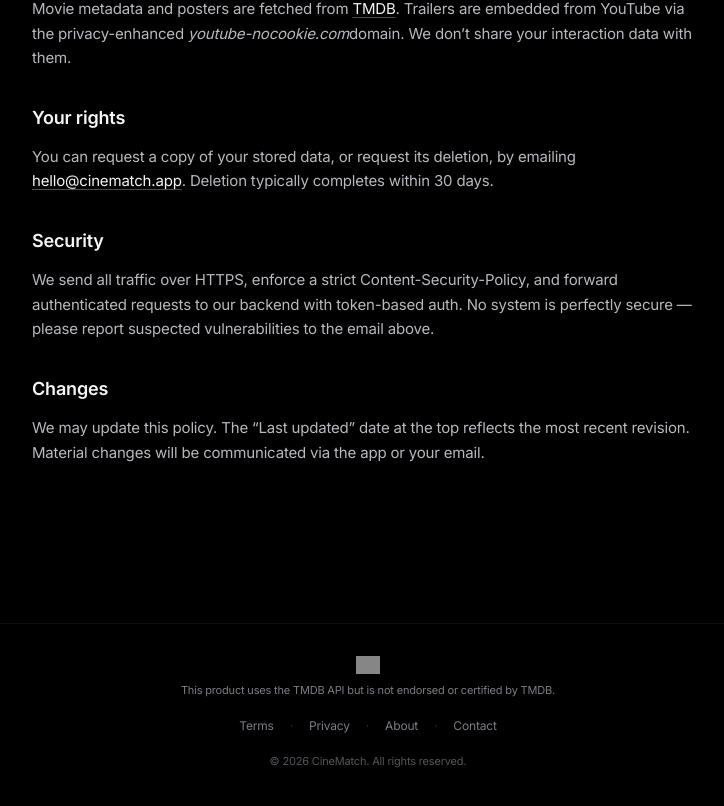
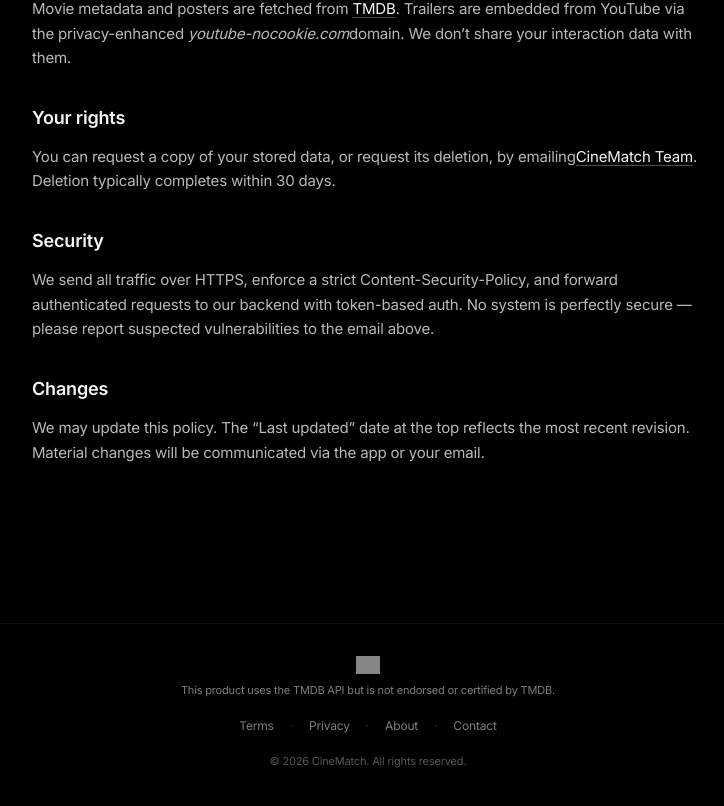
Before and after one commit to Yash-render/cinematch-web, a Next.js app: page /privacy in a window 1280 px wide. Shown: the part 824-1630 px from the top of the page, without its empty margins (272-996 px from the left). Built offline with nearby package versions, Linux system fonts and the light colour scheme; no server answers; grey boxes are pictures that could not be loaded.

Commit message:
Update from https://github.com/roop-yaswanth/CineMatch/commit/3fb3b95fcb6b866a6f486c19a165b03916154f74

```diff
--- a/src/app/about/page.tsx
+++ b/src/app/about/page.tsx
@@ -35,7 +35,7 @@ export default function AboutPage() {
       <h2>Get in touch</h2>
       <p>
         Found a bug, got a suggestion, want to say hi?{" "}
-        <a href="mailto:hello@cinematch.app">hello@cinematch.app</a>.
+        <a href="mailto:class2t24@gmail.com">Cinematch Team</a>.
       </p>
     </LegalShell>
   );
--- a/src/app/api/tmdb-trailer/route.ts
+++ b/src/app/api/tmdb-trailer/route.ts
@@ -34,7 +34,6 @@ const LANG_LABELS: Record<string, string> = {
 };
 
 // TMDB sometimes tags all videos as "en" even for dubbed regional trailers
-// (common for South Indian bilingual films like Salaar, KGF, international releases etc.).
 // Sniff the video title for language keywords and re-bucket accordingly.
 // Covers Indian regional + all major world languages.
 const TITLE_LANG_PATTERNS: Array<{ pattern: RegExp; lang: string }> = [
--- a/src/app/privacy/page.tsx
+++ b/src/app/privacy/page.tsx
@@ -60,7 +60,7 @@ export default function PrivacyPage() {
       <h2>Your rights</h2>
       <p>
         You can request a copy of your stored data, or request its deletion, by emailing
-        <a href="mailto:hello@cinematch.app"> hello@cinematch.app</a>. Deletion typically
+        <a href="mailto:class2t24@gmail.com">CineMatch Team</a>. Deletion typically
         completes within 30 days.
       </p>
 
--- a/src/app/terms/page.tsx
+++ b/src/app/terms/page.tsx
@@ -66,7 +66,7 @@ export default function TermsPage() {
 
       <h2>8. Contact</h2>
       <p>
-        Questions? Email <a href="mailto:hello@cinematch.app">hello@cinematch.app</a>.
+        Questions? Email <a href="mailto:class2t24@gmail.com">Cinematch Team</a>.
       </p>
     </LegalShell>
   );
--- a/src/components/dashboard/HeroFeature.tsx
+++ b/src/components/dashboard/HeroFeature.tsx
@@ -33,10 +33,26 @@ export default function HeroFeature({ movies, onOpenDetail, onWatchlist }: Props
   const [paused, setPaused] = useState(false);
   const wasInteractedRef = useRef(false);
 
+  const [liveBackdrops, setLiveBackdrops] = useState<Record<number, string | null>>({});
+
   // Reset when the movie list itself changes (e.g. new recommendations).
   useEffect(() => {
     setIndex(0);
     wasInteractedRef.current = false;
+
+    // Fetch live high-quality backdrops from TMDB for the hero items
+    items.forEach((m) => {
+      const tmdbId = m.tmdb_id || m.id;
+      if (!tmdbId) return;
+      fetch(`/api/tmdb?id=${tmdbId}`)
+        .then((res) => res.json())
+        .then((data) => {
+          if (data.backdrop_path) {
+            setLiveBackdrops((prev) => ({ ...prev, [m.id]: data.backdrop_path }));
+          }
+        })
+        .catch(() => {});
+    });
   }, [items.length, items[0]?.id]);
 
   // Auto-rotate. Pauses while `paused` is true (user touch/hover).
@@ -55,8 +71,8 @@ export default function HeroFeature({ movies, onOpenDetail, onWatchlist }: Props
 
   if (items.length === 0) return null;
   const movie = items[index];
-  const backdropPath = movie.backdrop_path || movie.poster_path;
-  const backdropUrl = backdropPath ? posterUrl(backdropPath, "w1280") : "/poster_placeholder.svg";
+  const backdropPath = liveBackdrops[movie.id] || movie.backdrop_path;
+  const backdropUrl = backdropPath ? posterUrl(backdropPath, "original") : "/poster_placeholder.svg";
 
   return (
     <section
@@ -94,7 +110,7 @@ export default function HeroFeature({ movies, onOpenDetail, onWatchlist }: Props
             fill
             priority={index === 0}
             sizes="100vw"
-            style={{ objectFit: "cover" }}
+            style={{ objectFit: "cover", objectPosition: "center 15%" }}
           />
           {/* Dual gradient — bottom to anchor text, left for desktop side-text legibility. */}
           <div
```
